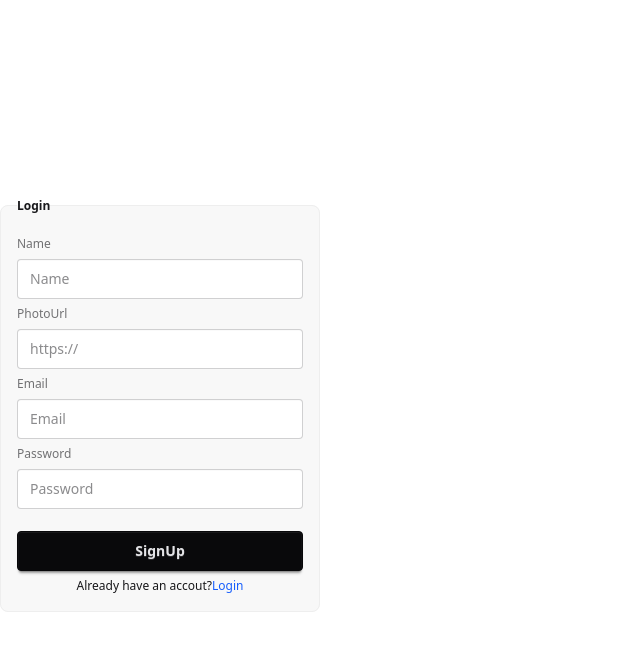
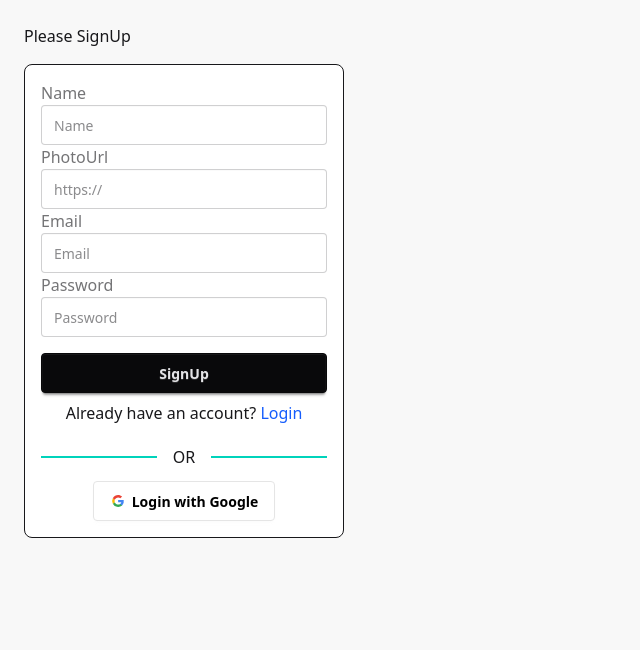
Before and after one commit to mustafa-siam/Bistro-Boss-client, a React (Vite) app: page /register in a window 1280 px wide. Shown: the top 650 px of the page, without its empty margins (0-640 px from the left). Built offline with nearby package versions, Linux system fonts and the light colour scheme; no server answers.

Commit message:
done admin home

```diff
--- a/src/Accounts/Login.jsx
+++ b/src/Accounts/Login.jsx
@@ -1,102 +1,89 @@
 import React, { useContext, useEffect, useState } from 'react';
 import { Link, useLocation, useNavigate } from 'react-router-dom';
-import {loadCaptchaEnginge,LoadCanvasTemplate,validateCaptcha } from 'react-simple-captcha';
+import { loadCaptchaEnginge, LoadCanvasTemplate, validateCaptcha } from 'react-simple-captcha';
 import { authcontext } from '../provider/Authprovider';
 import Swal from 'sweetalert2';
+import SocialLogin from './SocialLogin';
+
 const Login = () => {
-  const {login}=useContext(authcontext)
-  const navigate=useNavigate()
-  const location=useLocation()
+  const { login } = useContext(authcontext)
+  const navigate = useNavigate()
+  const location = useLocation()
   const from = location.state?.from?.pathname || "/";
-  const [disable,setdisable]=useState(true)
-  useEffect(()=>{
+  const [disable, setdisable] = useState(true)
+
+  useEffect(() => {
     loadCaptchaEnginge(6)
-  },[])
-  const handlecaptcha=(e)=>{
-    const captcha=e.target.value;
-    if(validateCaptcha(captcha)){
+  }, [])
+
+  const handlecaptcha = (e) => {
+    const captcha = e.target.value;
+    if (validateCaptcha(captcha)) {
       setdisable(false);
-    }
-    else{
+    } else {
       setdisable(true)
     }
   }
-  const handlelogin=(e)=>{
+
+  const handlelogin = (e) => {
     e.preventDefault();
-    const form=e.target;
-    const email=form.email.value;
-    const pass=form.password.value;
-    login(email,pass)
-    .then(result=>{
+    const form = e.target;
+    const email = form.email.value;
+    const pass = form.password.value;
+    login(email, pass)
+      .then(result => {
         console.log(result.user)
         Swal.fire({
-              title: "Loggedin successfully",
-              showConfirmButton:false,
-              timer:3000,
-              icon:'success',
-              showClass: {
-                popup: `
-                  animate__animated
-                  animate__fadeInUp
-                  animate__faster
-                `
-              },
-              hideClass: {
-                popup: `
-                  animate__animated
-                  animate__fadeOutDown
-                  animate__faster
-                `
-              }
+          title: "Logged in successfully",
+          showConfirmButton: false,
+          timer: 3000,
+          icon: 'success',
+          showClass: { popup: 'animate__animated animate__fadeInUp animate__faster' },
+          hideClass: { popup: 'animate__animated animate__fadeOutDown animate__faster' }
         });
         navigate(from, { replace: true });
       })
-    .catch(error=>{
+      .catch(error => {
         Swal.fire({
-              icon:'error',
+          icon: 'error',
           title: "Incorrect UserName",
-              text:error.message,
-              showConfirmButton:false,
-              timer:3000,
-              showClass: {
-                popup: `
-                  animate__animated
-                  animate__fadeInUp
-                  animate__faster
-                `
-              },
-              hideClass: {
-                popup: `
-                  animate__animated
-                  animate__fadeOutDown
-                  animate__faster
-                `
-              }
+          text: error.message,
+          showConfirmButton: false,
+          timer: 3000,
+          showClass: { popup: 'animate__animated animate__fadeInUp animate__faster' },
+          hideClass: { popup: 'animate__animated animate__fadeOutDown animate__faster' }
         });
       })
   }
+
   return (
-      <>
-      <div className='flex justify-start items-center h-screen'>
+    <div className='flex flex-col justify-start items-start h-screen bg-base-200 p-6'>
+      <h1 className="mb-4">Please Login</h1>
+      <div className="rounded-box border bg-base-100 w-xs p-4 flex flex-col gap-4">
         <form onSubmit={handlelogin}>
-              <fieldset className="fieldset bg-base-200 border-base-300 rounded-box w-xs border p-4">
-  <legend className="fieldset-legend">Login</legend>
+          <fieldset className="flex flex-col">
             <label className="label">Email</label>
             <input type="email" name='email' className="input" placeholder="Email" />
 
             <label className="label">Password</label>
             <input type="password" name='password' className="input" placeholder="Password" />
+
             <label className="label">
               <LoadCanvasTemplate />
             </label>
-  <input onBlur={handlecaptcha} type="text" name='captcha' className="input" placeholder="type the captha avobe" />
-  <input type="submit"  disabled={disable} className="btn btn-neutral mt-4" value="Login" />
-  <p className='text-center'>Don't have an accout? <Link className='text-blue-600' to={'/register'}>Register</Link> </p>
+            <input onBlur={handlecaptcha} type="text" name='captcha' className="input" placeholder="Type the captcha above" />
+
+            <input type="submit" disabled={disable} className="btn btn-neutral mt-4 w-full" value="Login" />
+            <p className='text-center mt-2'>
+              Don't have an account? <Link className='text-blue-600' to={'/register'}>Register</Link>
+            </p>
           </fieldset>
-
         </form>
+        <div>
+          <SocialLogin />
         </div>
-      </>
+      </div>
+    </div>
   );
 };
 
--- a/src/Accounts/Registration.jsx
+++ b/src/Accounts/Registration.jsx
@@ -4,24 +4,34 @@ import { useForm } from "react-hook-form"
 import { Helmet } from 'react-helmet-async';
 import { authcontext } from '../provider/Authprovider';
 import Swal from 'sweetalert2';
+import usePublicAxios from '../Hooks/usePublicAxios';
+import SocialLogin from './SocialLogin';
 
 const Registration = () => {
-  const navigate=useNavigate();
-  const {creatuser,updateprofile}=useContext(authcontext)
-      const { register,handleSubmit,reset ,formState: { errors },} = useForm()
+  const axiospublic = usePublicAxios();
+  const navigate = useNavigate();
+  const { creatuser, updateprofile } = useContext(authcontext)
+  const { register, handleSubmit, reset, formState: { errors }, } = useForm()
 
-  const onSubmit = (data) =>{
-    console.log(data)
-    creatuser(data.email,data.password)
-    .then(result=>{
+  const onSubmit = (data) => {
+    creatuser(data.email, data.password)
+      .then(result => {
         console.log(result.user)
-      updateprofile(data.name,data.photoURL)
-      .then(()=>{
+        updateprofile(data.name, data.photoURL)
+          .then(() => {
+            const userinfo = {
+              name: data.name,
+              email: data.email,
+            }
+            axiospublic.post('users', userinfo)
+              .then(res => {
+                if (res.data.insertedId) {
+                  console.log("user added in database")
                   Swal.fire({
                     title: "Registration successfull",
-  showConfirmButton:false,
-  timer:3000,
-  icon:'success',
+                    showConfirmButton: false,
+                    timer: 3000,
+                    icon: 'success',
                     showClass: {
                       popup: `
                         animate__animated
@@ -39,13 +49,15 @@ const Registration = () => {
                   });
                   reset()
                   navigate('/')
+                }
               })
-      .catch(error=>{
+          })
+          .catch(error => {
             console.error(error)
           })
 
       })
-    .catch(error=>{
+      .catch(error => {
         console.error(error)
       })
   }
@@ -55,41 +67,48 @@ const Registration = () => {
       <Helmet>
         <title>SignUp | BistroBoss</title>
       </Helmet>
-       <div className='flex justify-start items-center h-screen'>
+      <div className='flex flex-col justify-start items-start h-screen bg-base-200 p-6'>
+        <h1 className="mb-4">Please SignUp</h1>
+        <div className="rounded-box border bg-base-100 w-xs p-4 flex flex-col gap-2">
           <form onSubmit={handleSubmit(onSubmit)}>
-               <fieldset className="fieldset bg-base-200 border-base-300 rounded-box w-xs border p-4">
-  <legend className="fieldset-legend">Login</legend>
-<label className="label" >Name</label>
+            <fieldset className="flex flex-col">
+              <label className="label">Name</label>
               <input type="text" className="input" {...register("name", { required: true })} placeholder="Name" />
               {errors.name && <span className='text-red-600'>Please input your name</span>}
+
               <label className="label">PhotoUrl</label>
               <input
                 type="url"
-    required
                 className="input"
                 placeholder="https://"
-    pattern="^(https?://)?([a-zA-Z0-9]([a-zA-Z0-9\-].*[a-zA-Z0-9])?\.)+[a-zA-Z].*$"
-    name='photurl'
+                {...register("photoURL", { required: true })}
               />
-{errors.photurl && <span className='text-red-600'>Provide your valid photoUrl</span>}
+              {errors.photoURL && <span className='text-red-600'>Provide your valid photoUrl</span>}
+
               <label className="label">Email</label>
-  <input type="email" className="input" placeholder="Email" {...register("email", { required: true })}  />
+              <input type="email" className="input" placeholder="Email" {...register("email", { required: true })} />
               {errors.email && <span className='text-red-600'>Email is required</span>}
+
               <label className="label">Password</label>
               <input type="password" className="input" placeholder="Password" {...register("password", {
                 required: true,
-  minLength:6,
-  maxLength:10,
-  pattern:/^(?=.*[a-z])(?=.*[A-Z])(?=.*\d)(?=.*[@$!%*?&])[A-Za-z\d@$!%*?&]{6,}$/
-  })}  />
-{errors.password?.type==='required' && <span className='text-red-600'>Password is required</span>}
-{errors.password?.type==='minLength' && <span className='text-red-600'>Password take at least 6 character</span>}
-{errors.password?.type==='maxLength' && <span className='text-red-600'>Password take less than 10 character</span>}
-{errors.password?.type==='pattern' && <span className='text-red-600'>password must be at least 6 characters long and include one uppercase letter, one lowercase letter, one digit, and one special character.</span>}
-<input type="submit" className="btn btn-neutral mt-4" value="SignUp" />
-  <p className='text-center'>Already have an accout?<Link className='text-blue-600' to={'/login'}>Login</Link> </p>
+                minLength: 6,
+                maxLength: 10,
+                pattern: /^(?=.*[a-z])(?=.*[A-Z])(?=.*\d)(?=.*[@$!%*?&])[A-Za-z\d@$!%*?&]{6,}$/
+              })} />
+              {errors.password?.type === 'required' && <span className='text-red-600'>Password is required</span>}
+              {errors.password?.type === 'minLength' && <span className='text-red-600'>Password take at least 6 character</span>}
+              {errors.password?.type === 'maxLength' && <span className='text-red-600'>Password take less than 10 character</span>}
+              {errors.password?.type === 'pattern' && <span className='text-red-600'>Password must include uppercase, lowercase, digit & special character.</span>}
+
+              <input type="submit" className="btn btn-neutral mt-4 w-full" value="SignUp" />
+              <p className='text-center mt-2'>Already have an account? <Link className='text-blue-600' to={'/login'}>Login</Link></p>
             </fieldset>
           </form>
+          <div>
+            <SocialLogin />
+          </div>
+        </div>
       </div>
     </>
   );
--- /dev/null
+++ b/src/Accounts/SocialLogin.jsx
@@ -0,0 +1,38 @@
+import React, { useContext } from 'react';
+import { authcontext } from '../provider/Authprovider';
+import usePublicAxios from '../Hooks/usePublicAxios';
+import { useNavigate } from 'react-router-dom';
+
+const SocialLogin = () => {
+    const {googlesignin}=useContext(authcontext)
+    const axiospublic=usePublicAxios();
+    const navigate=useNavigate();
+   const handlesignin=()=>{
+      googlesignin()
+      .then(result=>{
+        console.log(result.user)
+        const userinfo={
+            name:result.user?.displayName,
+            email:result.user?.email,
+        }
+        axiospublic.post('users',userinfo)
+        .then(res=>{
+          console.log(res.data)
+          navigate('/')
+        })
+      })
+   }
+    return (
+        <div>
+             <div className="divider divider-accent">OR</div>
+             <div className='flex justify-center items-center'>
+<button onClick={handlesignin} className="btn bg-white text-black border-[#e5e5e5]">
+  <svg aria-label="Google logo" width="16" height="16" xmlns="http://www.w3.org/2000/svg" viewBox="0 0 512 512"><g><path d="m0 0H512V512H0" fill="#fff"></path><path fill="#34a853" d="M153 292c30 82 118 95 171 60h62v48A192 192 0 0190 341"></path><path fill="#4285f4" d="m386 400a140 175 0 0053-179H260v74h102q-7 37-38 57"></path><path fill="#fbbc02" d="m90 341a208 200 0 010-171l63 49q-12 37 0 73"></path><path fill="#ea4335" d="m153 219c22-69 116-109 179-50l55-54c-78-75-230-72-297 55"></path></g></svg>
+  Login with Google
+</button>
+             </div>
+        </div>
+    );
+};
+
+export default SocialLogin;
--- /dev/null
+++ b/src/Hooks/usePublicAxios.js
@@ -0,0 +1,12 @@
+import axios from "axios";
+
+const axiosinstance = axios.create({
+  baseURL: "http://localhost:5000/",
+  withCredentials: true,
+});
+
+const usePublicAxios = () => {
+  return axiosinstance;
+};
+
+export default usePublicAxios;
```
Also changed, not shown: src/Adminroutes/Additems/Additems.jsx (added, +11 -0 lines), src/Adminroutes/Allusers/Allusers.jsx (added, +23 -0 lines), src/Mainlayout/Dashboard.jsx (+24 -3 lines), src/Routes/Router.jsx (+8 -2 lines), src/provider/Authprovider.jsx (+7 -1 lines). Lines whose indentation alone changed are shown as unchanged.
